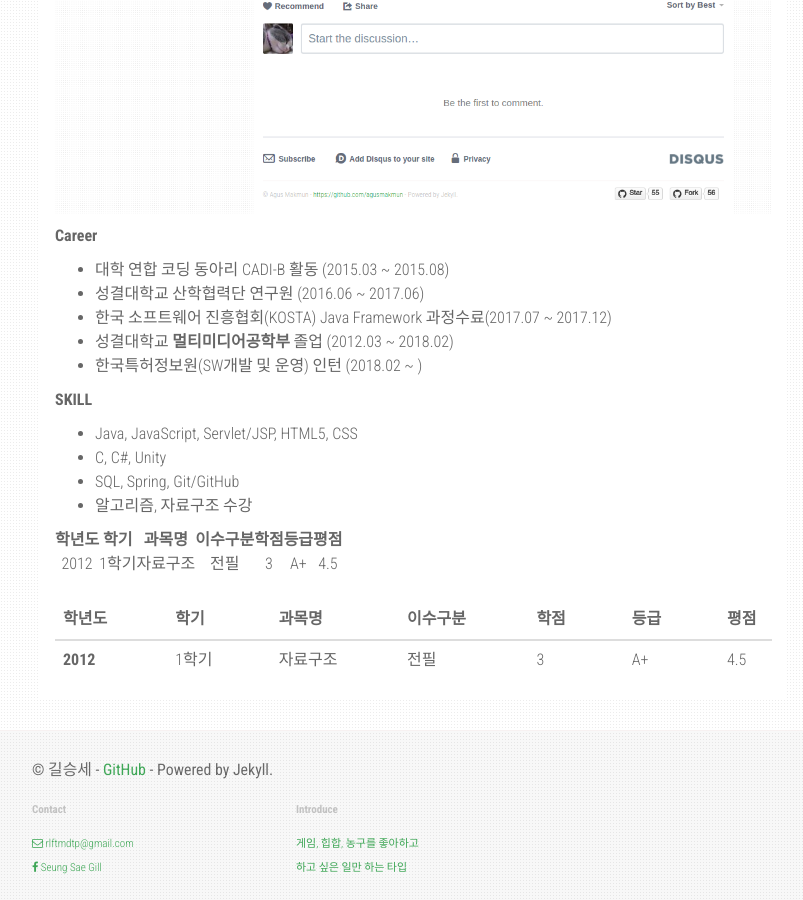
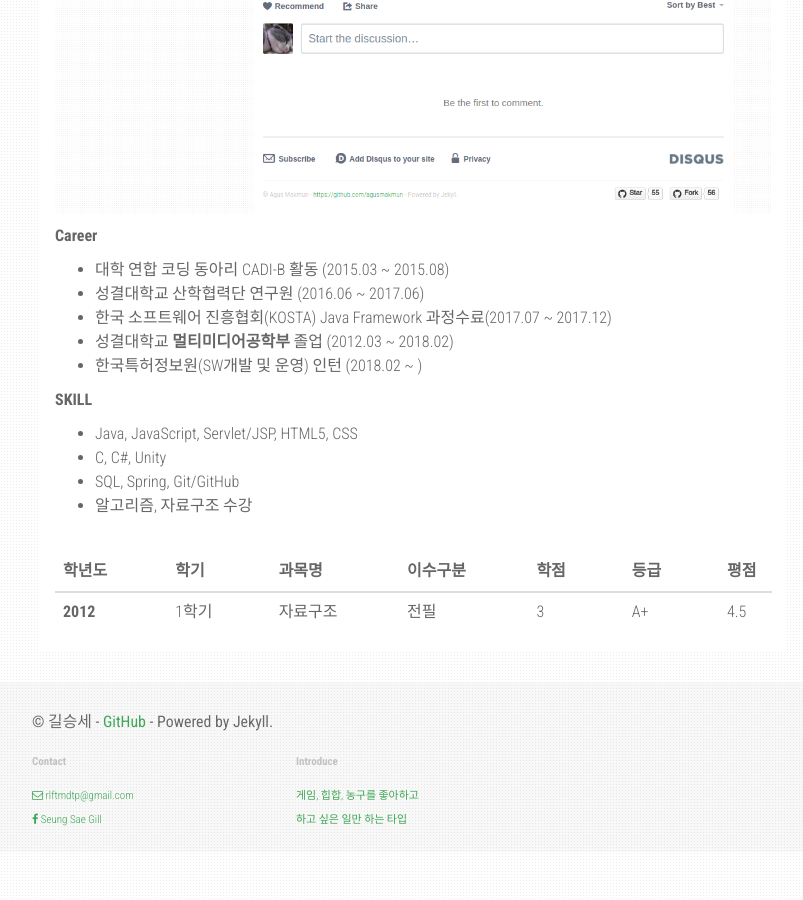
Before and after one commit to agusmakmun/agusmakmun.github.io, a Jekyll site: the page built from about.md, in a window 1280 px wide and 900 px high, scrolled down 1043 px. Shown: the whole window, without its empty margins (344-1147 px from the left). Built offline with Jekyll 4.4.1, drawn with Linux system fonts in a browser that asks for light colours; nearby versions of some CDN libraries.

Commit message:
Update about.md

```diff
--- a/about.md
+++ b/about.md
@@ -26,10 +26,6 @@ email: agus[at]python.web.id
 * SQL, Spring, Git/GitHub
 * 알고리즘, 자료구조 수강
 
-| 학년도 | 학기 | 과목명 | 이수구분 | 학점 | 등급 | 평점 |
-| :--------: | :--------: | :--------: | :--------: | :--------: | :--------: | :--------: |
-| 2012 | 1학기 | 자료구조 | 전필 | 3 | A+ | 4.5 |
-
 <table class="table table-hover">
       <thead>
         <tr>
```
